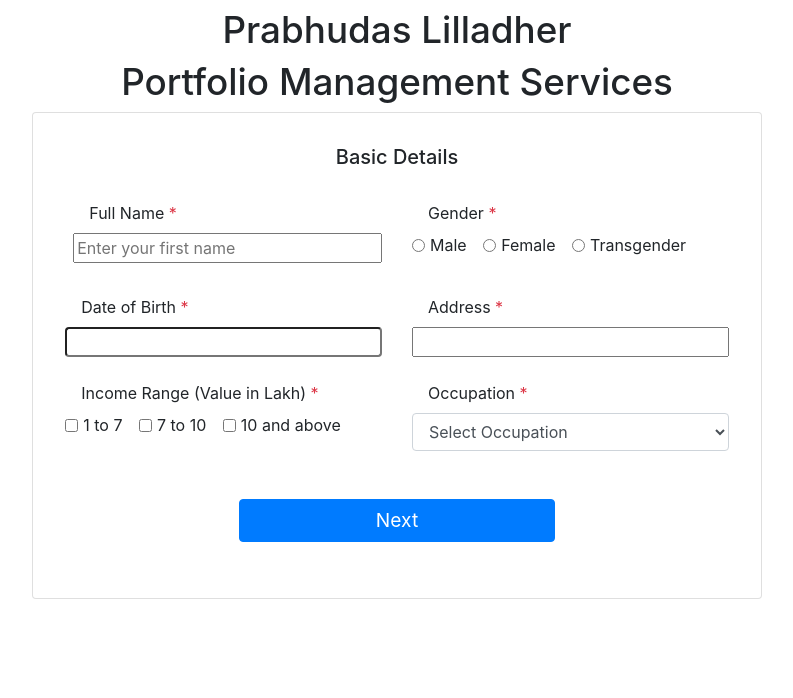
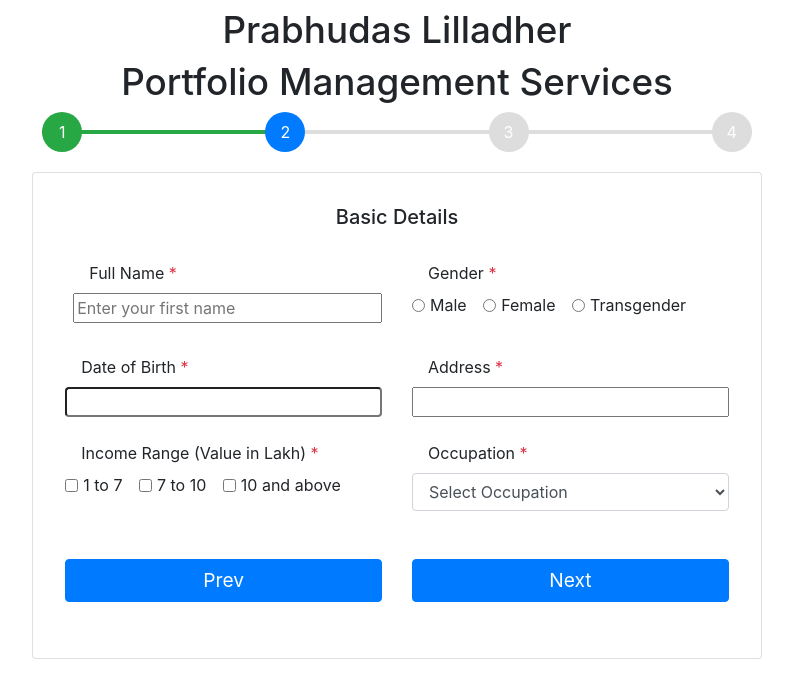
Before and after one commit to kcdubey95/OpenPMSAccount, a Flask app: page /step2 in a window 1280 px wide. Shown: the top 698 px of the page, without its empty margins (243-1036 px from the left). Run offline with Flask 3, Linux system fonts and the light colour scheme; the visitor is signed in with stand-in values (Sample User, id 1); data comes from the database, SQL or seed files in the repository; data that the repository does not hold is empty; parts of the project's set-up code (start-up, migrations or seed data) failed here and were passed over; some libraries are stand-ins or nearby versions.

Commit message:
bar add and back button

```diff
--- a/controllers/user.py
+++ b/controllers/user.py
@@ -128,3 +128,14 @@ def get_all_accont_data(mobile_no):
             'income_rang': income.income_rang
         })
     return data
+
+
+def update_user_step(user, step):
+    if user:
+        user.step = step
+        db.session.commit()
+        return user
+
+
+def rollback_db():
+    db.session.rollback()
--- a/routes.py
+++ b/routes.py
@@ -1,11 +1,11 @@
 import re
 from datetime import datetime
 import logging
-from flask import Blueprint, render_template, redirect, url_for, session, make_response, flash, request
+from flask import Blueprint, render_template, redirect, url_for, session, make_response, flash, request, jsonify
 from reportlab.lib.pagesizes import letter
 
 from controllers.user import add_user_mobile, update_user_stepone, update_user_steptwo, update_user_stepthree, \
-    get_all_accont_data, get_user_data
+    get_all_accont_data, get_user_data, rollback_db, update_user_step
 import sys
 from models.user import Open_Account, Occupation_Master, Relation_Master
 from reportlab.pdfgen import canvas
@@ -390,3 +390,15 @@ def generate_pdf():
 @main.route("/terms-and-conditions")
 def terms_conditions():
     return render_template("tc.html")
+
+
+@main.route("/update-step", methods=["POST"])
+def step_update():
+    if 'mobile_no' in session:
+        mobile_no = session['mobile_no']
+        request_data = request.get_json()
+        step = request_data['step']
+        users = Open_Account.get_user_data(mobile_no=mobile_no)
+        user = users[0]  # Assuming you want to update the first user in the list
+        update_user_step(user, step)
+        return jsonify({'status': 'success'})
--- a/static/css/common.css
+++ b/static/css/common.css
@@ -13,3 +13,90 @@
         .form-group {
             margin-bottom: 1.5rem;
         }
+
+.previous {
+  background-color: #f1f1f1;
+  color: black;
+}
+
+.next {
+  background-color: #04AA6D;
+  color: white;
+}
+
+.round {
+  border-radius: 50%;
+}
+
+
+ .progress-container {
+      display: flex;
+      justify-content: space-between;
+      position: relative;
+      margin-bottom: 20px;
+      margin-left: 10px;
+      margin-right: 10px;
+    }
+
+    .progress-container::before {
+      content: "";
+      position: absolute;
+      top: 50%;
+      left: 0;
+      right: 0;
+      height: 4px;
+      background-color: #ddd;
+      z-index: 1;
+      transform: translateY(-50%);
+    }
+
+    .progress-container::after {
+      content: "";
+      position: absolute;
+      top: 50%;
+      left: 0;
+      height: 4px;
+      background-color: #28a745; /* Green color for the active bar */
+      z-index: 2;
+      transform: translateY(-50%);
+      width: 0;
+      transition: width 0.4s ease;
+    }
+
+    .progress-step {
+      position: relative;
+      z-index: 3;
+      width: 40px;
+      height: 40px;
+      background-color: #ddd;
+      border-radius: 50%;
+      display: flex;
+      justify-content: center;
+      align-items: center;
+      font-size: 16px;
+      color: #fff;
+    }
+
+    .progress-step.active {
+      background-color: #007bff;
+    }
+
+    .progress-step.completed {
+      background-color: #28a745;
+    }
+
+    .progress-label {
+      text-align: center;
+      margin-top: 8px;
+    }
+.progress-bar-highlight {
+  position: absolute;
+  top: 50%;
+  left: 0;
+  height: 4px;
+  background-color: #28a745; /* Green color for the active bar */
+  z-index: 1;
+  transform: translateY(-50%);
+  width: 0;  /* Initial width */
+  transition: width 0.4s ease;
+}
--- a/static/js/common.js
+++ b/static/js/common.js
@@ -1,3 +1,8 @@
+
+
+
+
+
 $('.alphavalid').on('keypress paste', function (e) {
     checkInputValidation(e, this, 'alphavalid');
 });
@@ -51,3 +56,59 @@ function checkInputValidation(e, pointer, validtype) {
         return true;
     }
 }
+
+
+function setActiveStep(step) {
+  const steps = document.querySelectorAll('.progress-step');
+  const progressBar = document.querySelector('.progress-bar-highlight');
+  if (progressBar) {
+    steps.forEach((element, index) => {
+      if (index < step) {
+        element.classList.add('completed');
+        element.classList.remove('active');
+      } else if (index === step) {
+        element.classList.add('active');
+        element.classList.remove('completed');
+      } else {
+        element.classList.remove('active', 'completed');
+      }
+    });
+    const stepPercentage = (step / (steps.length - 1)) * 100;
+    progressBar.style.width = `${stepPercentage}%`;
+  } else {
+    console.error('Progress bar element not found');
+  }
+}
+step= parseInt($('#progress_bar').val())
+setActiveStep(step);
+document.addEventListener('DOMContentLoaded', function () {
+    var prevButton = document.getElementById('prevButton');
+    prevButton.addEventListener('click', function (event) {
+        event.preventDefault();
+        var confirmation = confirm('You have unsaved changes. Are you sure you want to go back?');
+            step= parseInt($('#progress_bar').val())
+        if (confirmation) {
+            var formData = {
+                step: step,
+            };
+            fetch('/update-step', {
+                method: 'POST',
+                headers: {
+                    'Content-Type': 'application/json'
+                },
+                body: JSON.stringify(formData)
+            })
+            .then(response => response.json())
+            .then(data => {
+                if (data.status === 'success') {
+                    window.location.href = '/step1';
+                } else {
+                    alert('An error occurred while saving your data. Please try again.');
+                }
+            })
+            .catch(error => {
+                alert('An error occurred while saving your data. Please try again.');
+            });
+        }
+    });
+});
--- a/static/js/step2.js
+++ b/static/js/step2.js
@@ -1,5 +1,4 @@
-
-  $(document).ready(function(){
+$(document).ready(function(){
         $("form").submit(function(event){
             var fullname = $("#fullname").val().trim();
             var gender = $("input[name='gender']:checked").val();
@@ -43,4 +42,5 @@
             autoclose: true,
             format: "dd/mm/yyyy"
         });
-    });
+
+});
--- a/templates/index.html
+++ b/templates/index.html
@@ -9,7 +9,7 @@
     <link rel="stylesheet" href="https://cdnjs.cloudflare.com/ajax/libs/font-awesome/4.7.0/css/font-awesome.min.css">
     <link rel="stylesheet" href="https://cdnjs.cloudflare.com/ajax/libs/bootstrap-datepicker/1.9.0/css/bootstrap-datepicker3.min.css">
     <link rel="stylesheet" href="{{ url_for('static', filename='css/common.css') }}">
-    <script src="https://cdnjs.cloudflare.com/ajax/libs/jquery/3.2.1/jquery.min.js"></script>
+    <script src="https://code.jquery.com/jquery-3.6.0.min.js"></script>
 
 </head>
 <body>
--- a/templates/step2.html
+++ b/templates/step2.html
@@ -7,9 +7,19 @@
     <div class="row d-flex justify-content-center">
         <div class="col-xl-7 col-lg-8 col-md-9 col-11 text-center">
             <h2>Prabhudas Lilladher</h2>
+
             <h3 class="blue-text">Portfolio Management Services</h3>
+             <input type="hidden" id="progress_bar"  value="1">
+            <div class="progress-container">
+              <div class="progress-bar-highlight"></div> <!-- This represents the highlighted bar -->
+              <div class="progress-step completed">1</div>
+              <div class="progress-step completed">2</div>
+              <div class="progress-step completed">3</div>
+              <div class="progress-step active">4</div>
+            </div>
             <div class="card">
                 <h5 class="text-center mb-4">Basic Details</h5>
+
                 {% with messages = get_flashed_messages(with_categories=true) %}
                   {% if messages %}
                     <div class="alert alert-danger" role="alert">
@@ -92,9 +102,9 @@
                     </div>
 
                     <div class="row justify-content-center">
-<!--                        <div class="form-group col-sm-6">-->
-<!--                            <a href="/step1"><p class="btn btn-primary btn-block">Prev</p></a>-->
-<!--                        </div>-->
+                        <div class="form-group col-sm-6">
+                            <button id="prevButton" type="button" class="btn btn-primary btn-block">Prev</button>
+                        </div>
                         <div class="form-group col-sm-6">
                             <button type="submit" class="btn btn-primary btn-block">Next</button>
                         </div>
@@ -104,5 +114,6 @@
         </div>
     </div>
 </div>
+
 <script src="{{ url_for('static', filename='js/step2.js') }}"></script>
 {% endblock %}
```
Also changed, not shown: templates/preview.html (+12 -1 lines), templates/step1.html (+8 -0 lines), templates/step3.html (+11 -3 lines).
